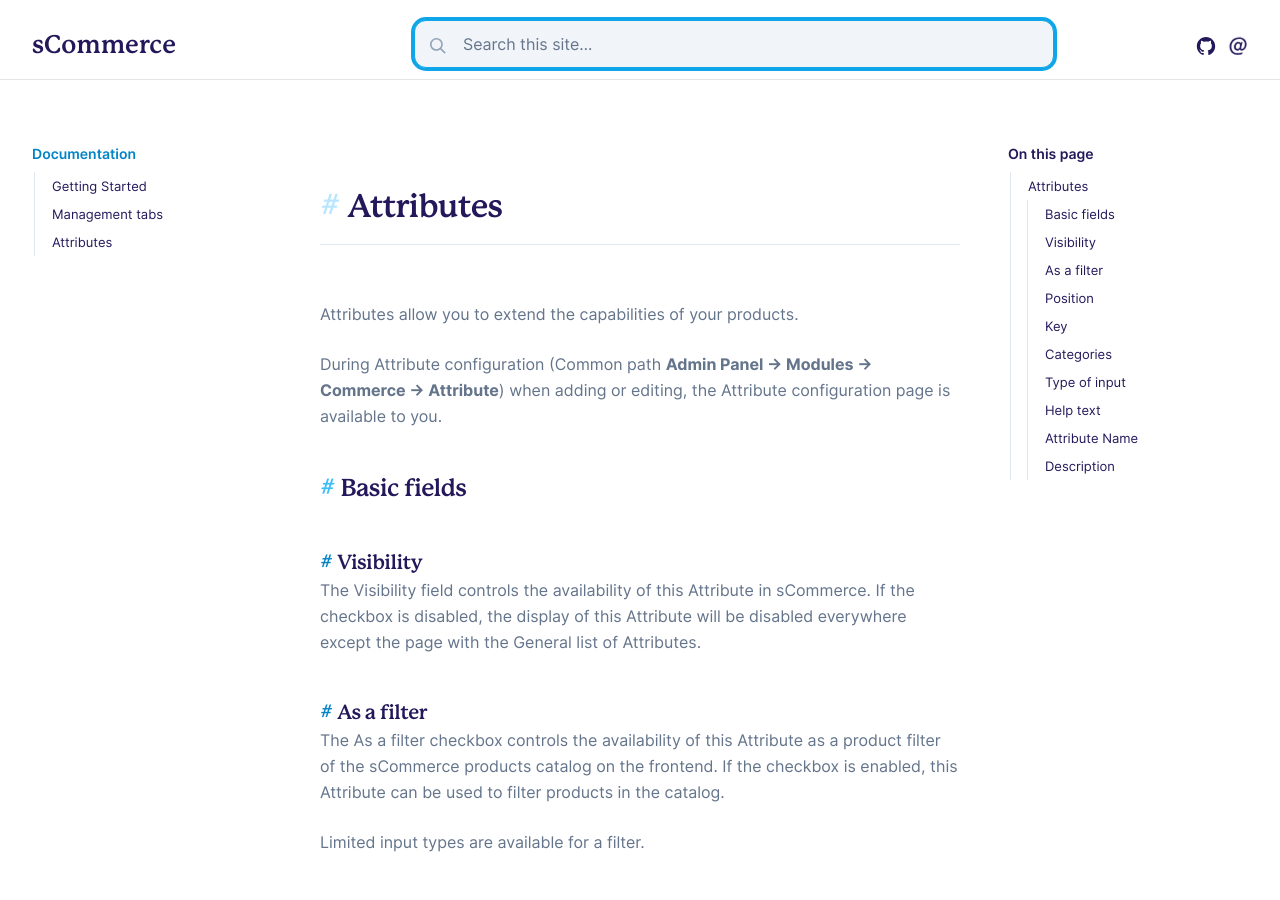
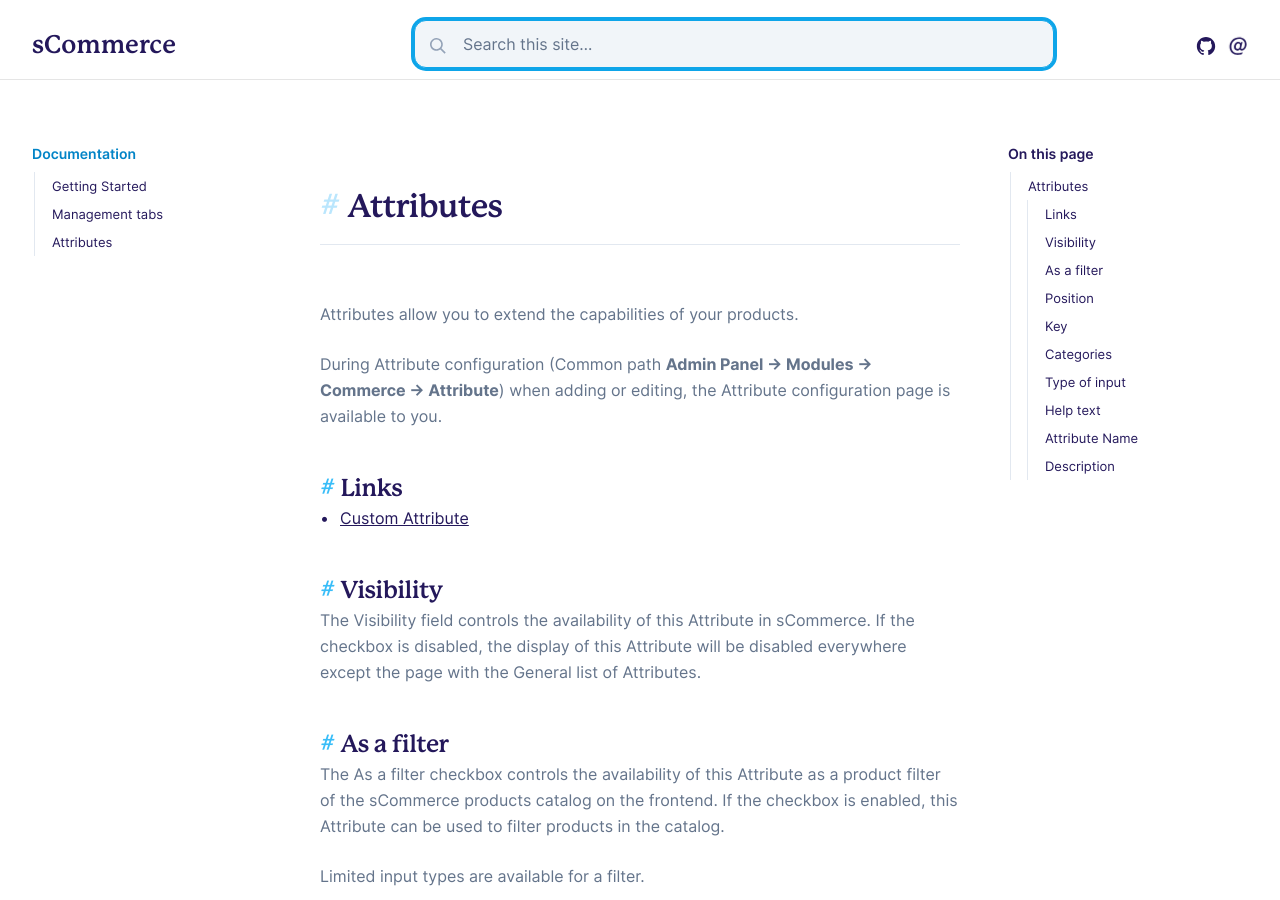
Before and after one commit to Seiger/sCommerce, a Jekyll site: the page built from docs/pages/attributes/index.md, in a window 1280 px wide and 900 px high. Built offline with Jekyll 4.4.1, drawn with Linux system fonts in a browser that asks for light colours; some web fonts are replaced.

Commit message:
[FIX] Docs.

```diff
--- a/docs/_data/toc.yml
+++ b/docs/_data/toc.yml
@@ -7,6 +7,3 @@
       url: "management"
     - title: "Attributes"
       url: "attributes"
-      links:
-        - title: "Custom Attribute"
-          url: "custom"
--- a/docs/pages/attributes/index.md
+++ b/docs/pages/attributes/index.md
@@ -9,14 +9,16 @@
 During Attribute configuration (Common path **Admin Panel -> Modules -> Commerce -> Attribute**)
 when adding or editing, the Attribute configuration page is available to you.
 
-## Basic fields
+## Links
 
-### Visibility
+ - [Custom Attribute]({{site.baseurl}}/attributes/custom/)
+
+## Visibility
 
 The Visibility field controls the availability of this Attribute in sCommerce. If the checkbox is disabled,
 the display of this Attribute will be disabled everywhere except the page with the General list of Attributes.
 
-### As a filter
+## As a filter
 
 The As a filter checkbox controls the availability of this Attribute as a product filter of the sCommerce
 products catalog on the frontend. If the checkbox is enabled, this Attribute can be used to filter products
@@ -24,20 +26,20 @@
 
 Limited input types are available for a filter.
 
-### Position
+## Position
 
 The Position field is responsible for sorting the list of Attributes when editing a Product. Also,
 this field can be used for sorting when outputting the Product characteristics to the frontend,
 or for forming a list of filters.
 
-### Key
+## Key
 
 The Key field is the unique key for the Attribute name. If the Attribute will be used as a filter,
 then the key will be displayed in the url of the product filtering page.
 
 The key must have a unique value. Only lowercase Latin characters, numbers, and dashes are supported.
 
-### Categories
+## Categories
 
 Restrictions for this Attribute are filled in the Categories field. This Attribute will be displayed
 for all Products included in the category with this Attribute.
@@ -45,25 +47,25 @@
 If the selected Category contains attachments, then the Attribute will be available for all Products
 included in the child Categories.
 
-### Type of input
+## Type of input
 
 In the Type of input field, the type of data input that is available for this Attribute is configured.
 
 If the Custom type is selected, you need to additionally configure the
 [view for the field]({{site.baseurl}}/attributes/custom/).
 
-### Help text
+## Help text
 
 In the Help text field, you can write a text that will serve as a hint when filling in the Attribute
 while editing the Product.
 
-### Attribute Name
+## Attribute Name
 
 In the Attribute Name field, you must write the name of the Attribute. This name will be displayed in
 the Attributes list in the admin panel, and may also be displayed on the frontend when displaying the
 value of this Attribute.
 
-### Description
+## Description
 
 In the Description field, you can write a text that can be displayed on the frontend when displaying
 the value of this Attribute.
```
